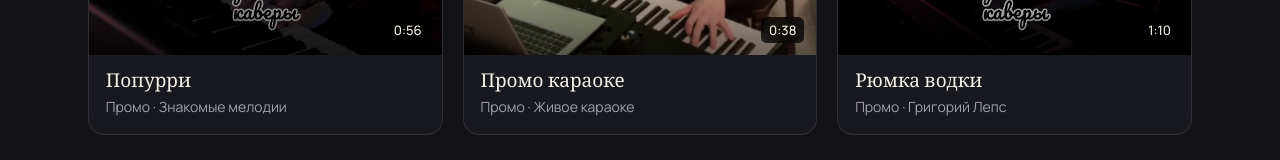
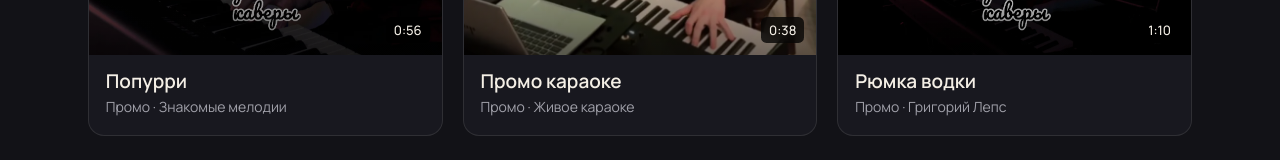
Before and after one commit to nBalykin/portfolio, a plain HTML site: page index.html in a window 1280 px wide. Shown: the part 1281-1441 px from the top of the page. Drawn offline with nearby package versions, Linux system fonts and the light colour scheme.

Commit message:
Use sans-serif font for video card titles

```diff
--- a/styles.css
+++ b/styles.css
@@ -426,9 +426,10 @@ svg { fill: none; stroke: currentColor; stroke-linecap: round; stroke-linejoin:
   padding: 0.95rem 1.05rem 1.05rem;
 }
 .video-card-title {
-  font-family: var(--serif);
+  font-family: var(--sans);
   font-size: 19px;
-  line-height: 1.2;
+  font-weight: 600;
+  line-height: 1.25;
   color: var(--text);
 }
 .video-card-desc {
```
